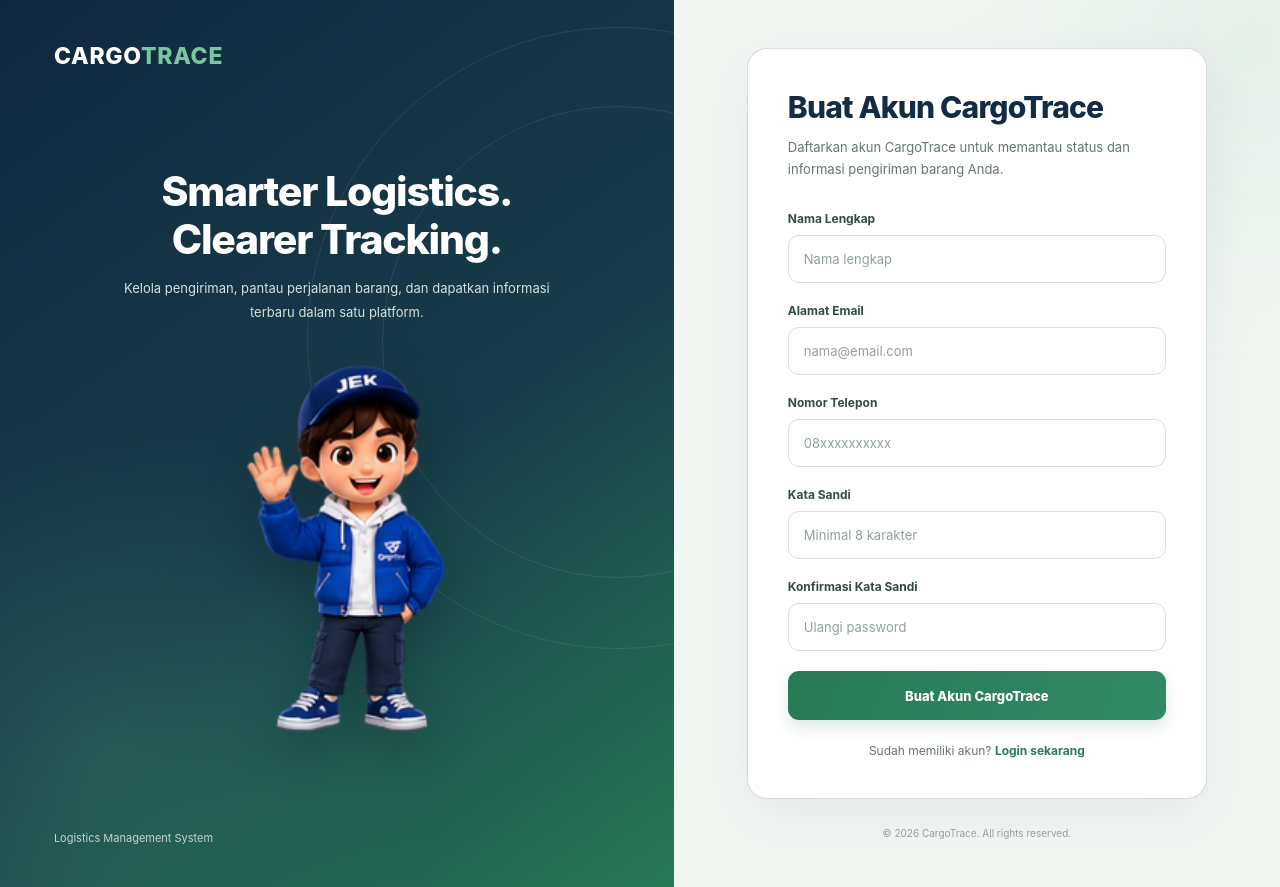
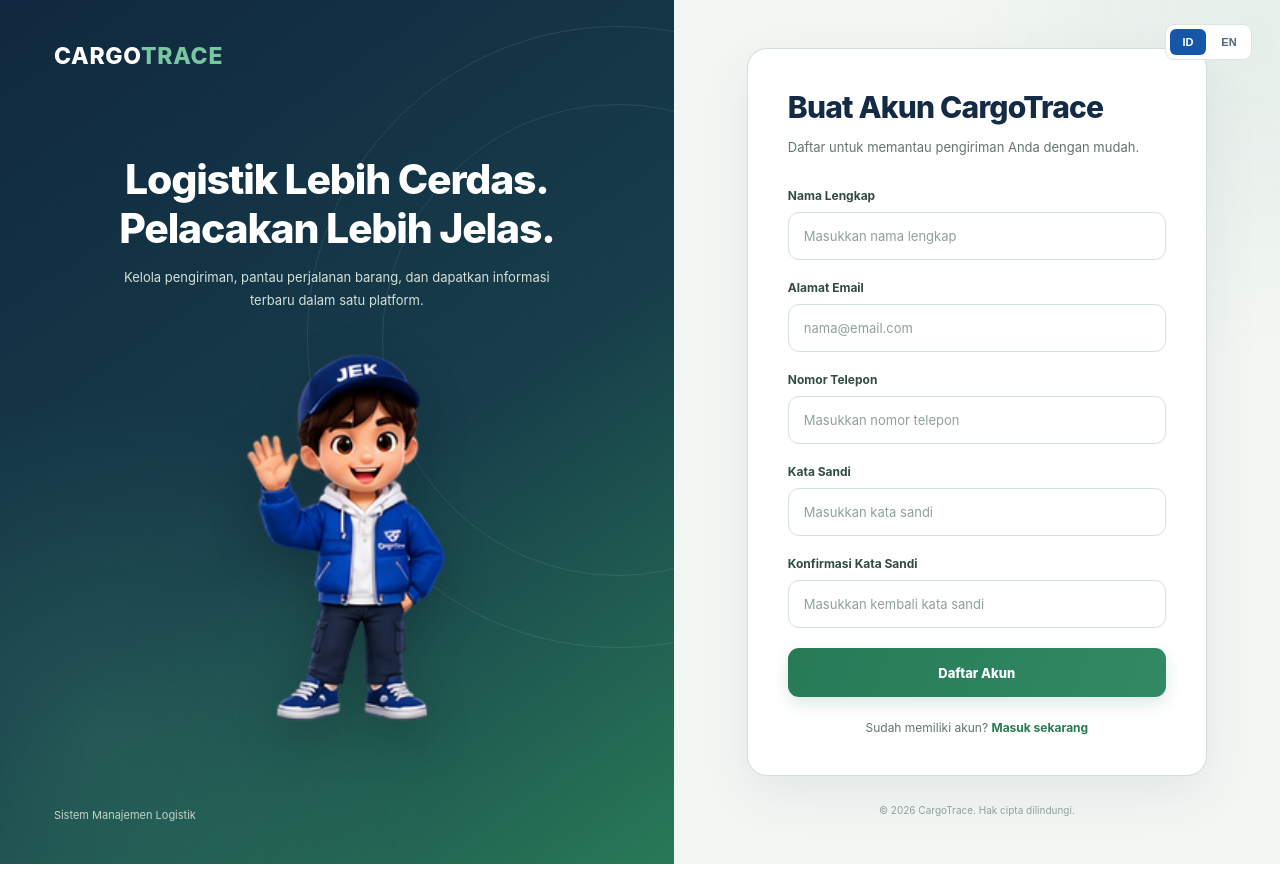
Before and after one commit to zackyrsaragihunimal-oss/CargoTrace, a Laravel app: page /register in a window 1280 px wide. After the commit the page ends 864 px from the top, so only its background shows below. Run offline with Laravel 12, Linux system fonts and the light colour scheme.

Commit message:
feat: localize application layouts and authentication pages

```diff
--- a/resources/views/auth/register.blade.php
+++ b/resources/views/auth/register.blade.php
@@ -1,14 +1,13 @@
-
 @extends('layouts.guest')
 
-@section('title', 'Registrasi')
+@section('title', __('auth.register_title'))
 
 @section('content')
 
 <div class="auth-card">
     <div class="auth-heading">
-        <h1>Buat Akun CargoTrace</h1>
-        <p>Daftarkan akun CargoTrace untuk memantau status dan informasi pengiriman barang Anda.</p>
+        <h1>{{ __('auth.register_title') }}</h1>
+        <p>{{ __('auth.register_description') }}</p>
     </div>
 
     @if ($errors->any())
@@ -23,14 +22,14 @@
         @csrf
 
         <div class="form-group">
-            <label for="name">Nama Lengkap</label>
+            <label for="name">{{ __('auth.full_name') }}</label>
             <input
                 type="text"
                 id="name"
                 name="name"
                 class="form-control"
                 value="{{ old('name') }}"
-                placeholder="Nama lengkap"
+                placeholder="{{ __('auth.name_placeholder') }}"
                 autocomplete="name"
                 maxlength="150"
                 required
@@ -41,14 +40,14 @@
         </div>
 
         <div class="form-group">
-            <label for="email">Alamat Email</label>
+            <label for="email">{{ __('auth.email') }}</label>
             <input
                 type="email"
                 id="email"
                 name="email"
                 class="form-control"
                 value="{{ old('email') }}"
-                placeholder="nama@email.com"
+                placeholder="{{ __('auth.email_placeholder') }}"
                 autocomplete="email"
                 required
             >
@@ -58,14 +57,14 @@
         </div>
 
         <div class="form-group">
-            <label for="phone">Nomor Telepon</label>
+            <label for="phone">{{ __('auth.phone') }}</label>
             <input
                 type="tel"
                 id="phone"
                 name="phone"
                 class="form-control"
                 value="{{ old('phone') }}"
-                placeholder="08xxxxxxxxxx"
+                placeholder="{{ __('auth.phone_placeholder') }}"
                 autocomplete="tel"
                 maxlength="25"
             >
@@ -75,13 +74,13 @@
         </div>
 
         <div class="form-group">
-            <label for="password">Kata Sandi</label>
+            <label for="password">{{ __('auth.password') }}</label>
             <input
                 type="password"
                 id="password"
                 name="password"
                 class="form-control"
-                placeholder="Minimal 8 karakter"
+                placeholder="{{ __('auth.password_placeholder') }}"
                 autocomplete="new-password"
                 required
             >
@@ -91,26 +90,26 @@
         </div>
 
         <div class="form-group">
-            <label for="password_confirmation">Konfirmasi Kata Sandi</label>
+            <label for="password_confirmation">{{ __('auth.password_confirmation') }}</label>
             <input
                 type="password"
                 id="password_confirmation"
                 name="password_confirmation"
                 class="form-control"
-                placeholder="Ulangi password"
+                placeholder="{{ __('auth.password_confirmation_placeholder') }}"
                 autocomplete="new-password"
                 required
             >
         </div>
 
         <button type="submit" class="btn-primary">
-            Buat Akun CargoTrace
+            {{ __('auth.register_button') }}
         </button>
     </form>
 
     <div class="auth-footer">
-        Sudah memiliki akun?
-        <a href="{{ route('login') }}">Login sekarang</a>
+        {{ __('auth.have_account') }}
+        <a href="{{ route('login') }}">{{ __('auth.login_link') }}</a>
     </div>
 </div>
 
--- a/resources/views/layouts/guest.blade.php
+++ b/resources/views/layouts/guest.blade.php
@@ -1,5 +1,5 @@
 <!DOCTYPE html>
-<html lang="id">
+<html lang="{{ str_replace('_', '-', app()->getLocale()) }}">
 <head>
     <meta charset="UTF-8">
     <meta name="viewport" content="width=device-width, initial-scale=1.0">
@@ -117,6 +117,7 @@
         }
 
         .guest-form-panel {
+            position: relative;
             display: flex;
             flex-direction: column;
             justify-content: center;
@@ -124,6 +125,37 @@
             min-height: 100vh;
             padding: 48px 35px;
             background: #F3F7F4;
+        }
+
+        .guest-language-switch {
+            position: absolute;
+            top: 24px;
+            right: 28px;
+            z-index: 5;
+            display: flex;
+            align-items: center;
+            gap: 5px;
+            padding: 4px;
+            border: 1px solid #dbe5e1;
+            border-radius: 9px;
+            background: #fff;
+        }
+
+        .guest-language-switch button {
+            min-width: 36px;
+            padding: 7px 9px;
+            border: 0;
+            border-radius: 6px;
+            background: transparent;
+            color: #526477;
+            font-size: 11px;
+            font-weight: 800;
+            cursor: pointer;
+        }
+
+        .guest-language-switch button.active {
+            background: #1556a8;
+            color: #fff;
         }
 
         .guest-form-top {
@@ -499,11 +531,12 @@
             <div class="guest-brand">CARGO<span>TRACE</span></div>
 
             <div class="guest-visual-content">
-                <h1>Smarter Logistics.<br>Clearer Tracking.</h1>
+                <h1>{{ app()->getLocale() === 'id' ? 'Logistik Lebih Cerdas.' : 'Smarter Logistics.' }}<br>{{ app()->getLocale() === 'id' ? 'Pelacakan Lebih Jelas.' : 'Clearer Tracking.' }}</h1>
 
                 <p>
-                    Kelola pengiriman, pantau perjalanan barang,
-                    dan dapatkan informasi terbaru dalam satu platform.
+                    {{ app()->getLocale() === 'id'
+                        ? 'Kelola pengiriman, pantau perjalanan barang, dan dapatkan informasi terbaru dalam satu platform.'
+                        : 'Manage shipments, track cargo journeys, and get the latest updates in one platform.' }}
                 </p>
 
                 <img
@@ -514,11 +547,26 @@
             </div>
 
             <div class="guest-visual-footer">
-                Logistics Management System
+                {{ __('app.system_name') }}
             </div>
         </aside>
 
         <main class="guest-form-panel">
+            <div class="guest-language-switch" aria-label="{{ __('app.language') }}">
+                @foreach (['id' => 'ID', 'en' => 'EN'] as $locale => $label)
+                    <form method="POST" action="{{ route('language.update') }}" style="margin:0;">
+                        @csrf
+                        <input type="hidden" name="locale" value="{{ $locale }}">
+                        <button
+                            type="submit"
+                            class="{{ app()->getLocale() === $locale ? 'active' : '' }}"
+                            aria-label="{{ $locale === 'id' ? __('app.indonesian') : __('app.english') }}"
+                            @if (app()->getLocale() === $locale) aria-current="true" @endif
+                        >{{ $label }}</button>
+                    </form>
+                @endforeach
+            </div>
+
             <div class="guest-form-top">CARGO<span>TRACE</span></div>
 
             <div class="auth-container">
@@ -526,7 +574,7 @@
             </div>
 
             <footer class="guest-bottom">
-                &copy; {{ date('Y') }} CargoTrace. All rights reserved.
+                &copy; {{ date('Y') }} CargoTrace. {{ app()->getLocale() === 'id' ? 'Hak cipta dilindungi.' : 'All rights reserved.' }}
             </footer>
         </main>
 
```
Also changed, not shown: resources/views/auth/login.blade.php (+11 -11 lines), resources/views/layouts/app.blade.php (+31 -12 lines).
